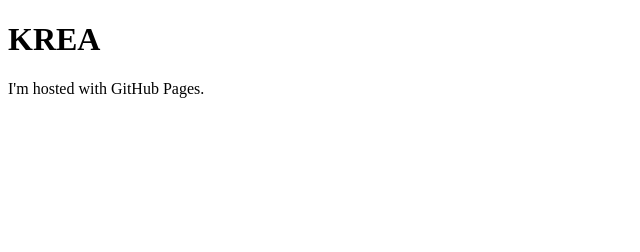
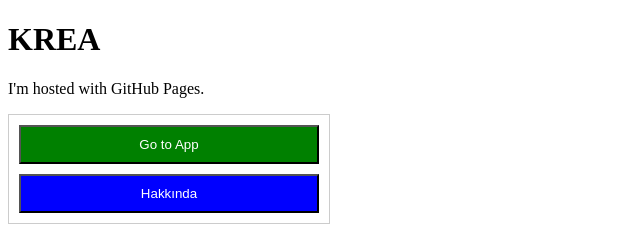
Before and after one commit to tansuozcelebi/krea.github.io, a plain HTML site: page index.html in a window 1280 px wide. Shown: the whole page, without its empty margins (0-640 px from the left). Drawn offline with Linux system fonts and the light colour scheme.

Commit message:
Update index.html

```diff
--- a/index.html
+++ b/index.html
@@ -3,5 +3,23 @@
 <body>
 <h1>KREA</h1>
 <p>I'm hosted with GitHub Pages.</p>
+<div style="display: flex; flex-direction: column; width: 300px; border: 1px solid #ccc; padding: 10px;">
+    <button style="background-color: green; color: white; padding: 10px; margin-bottom: 10px;" onclick="location.href='app.html'">Go to App</button>
+    <button style="background-color: blue; color: white; padding: 10px;" onclick="showReadme()">Hakkında</button>
+    <div id="readme" style="display: none; margin-top: 10px; border: 1px solid #ccc; padding: 10px;">
+        <!-- Readme.md content will be loaded here -->
+    </div>
+</div>
+
+<script>
+function showReadme() {
+    fetch('Readme.md')
+        .then(response => response.text())
+        .then(data => {
+            document.getElementById('readme').innerText = data;
+            document.getElementById('readme').style.display = 'block';
+        });
+}
+</script>
 </body>
 </html>
```
